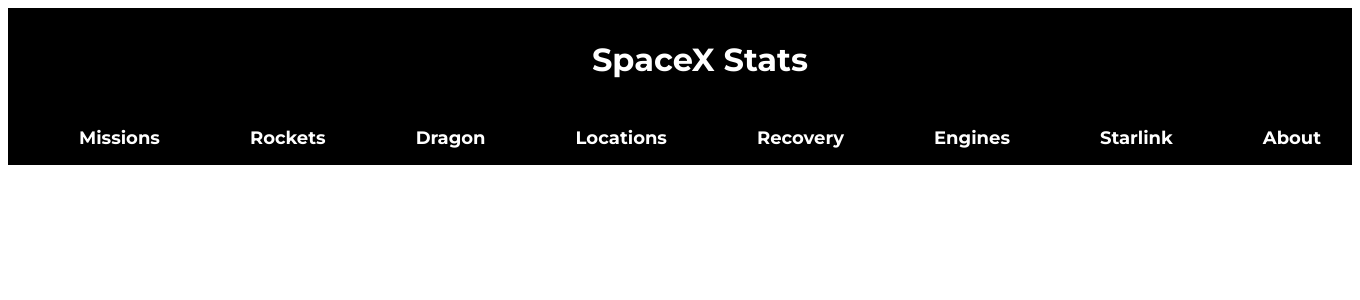
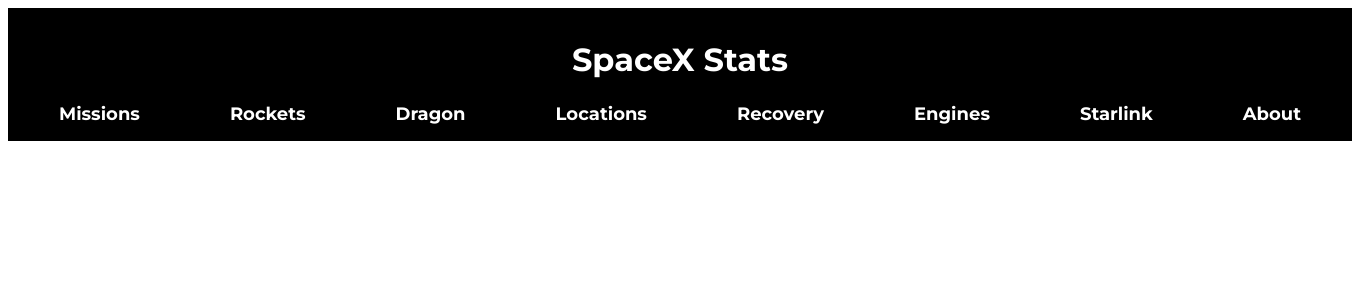
Before and after one commit to AshHatchett/SpaceX-Stats, a PHP site: page /header.php in a window 1360 px wide. Shown: the top 300 px of the page. Run offline with PHP 8.4, Linux system fonts and the light colour scheme.

Commit message:
Changes made
Modified header to be cleaner and adjust CSS padding and other changes to get centering correct for main header, and additionally made changes to nav bar to again fix padding, padding values can be modified

```diff
--- a/header.css
+++ b/header.css
@@ -1,4 +1,4 @@
-@import url('https://fonts.googleapis.com/css2?family=Montserrat:ital,wght@0,100;0,200;0,300;0,400;0,500;0,600;0,700;0,800;0,900;1,100;1,200;1,300;1,400;1,500;1,600;1,700;1,800;1,900&display=swap');
+@import url("https://fonts.googleapis.com/css2?family=Montserrat:ital,wght@0,100;0,200;0,300;0,400;0,500;0,600;0,700;0,800;0,900;1,100;1,200;1,300;1,400;1,500;1,600;1,700;1,800;1,900&display=swap");
 
 * {
 	font-family: "Montserrat", sans-serif;
@@ -9,8 +9,8 @@
 	justify-content: center;
 	align-items: center;
 	background: #000;
-    padding-left: 0;
-    margin-left: 0;
+	/* Padding goes: top, left, bottom, right */
+	padding: 2em 0 1em 0;
 }
 
 .navbar .navlist {
@@ -20,18 +20,35 @@
 
 .navbar .logo {
 	display: flex;
-    list-style: none;
+	justify-content: center;
+	align-items: center;
+}
+
+.navbar .logoText {
 	color: white;
 	font-weight: bold;
 	font-size: xx-large;
 	text-decoration: none;
 }
 
-.navbar .navlink {
+.secondNavbar {
+	display: flex;
+	justify-content: center;
+	align-items: center;
+	background: #000;
+	/* Padding goes: top, left, bottom, right */
+	padding: 0.5em 0 1em 0;
+}
+
+.secondNavbar .navlist {
+	display: flex;
+	list-style: none;
+}
+
+.secondNavbar .navlink {
 	color: white;
 	font-weight: bold;
 	font-size: large;
 	text-decoration: none;
 	padding: 0 2.5em 0 2.5em;
-
 }
--- a/header.php
+++ b/header.php
@@ -1,49 +1,34 @@
 <!DOCTYPE html>
 <html lang="en">
+
 <head>
     <meta charset="UTF-8">
     <meta http-equiv="X-UA-Compatible" content="IE=edge">
     <link rel="stylesheet" href="header.css">
     <meta name="viewport" content="width=device-width, initial-scale=1.0">
 </head>
+
 <body>
 
     <nav class="navbar">
-        <ul class="logo">
-            <li>
-                <a class="logo" href="index.php">SpaceX Stats</a>
-            </li>
-        </ul>
+        <div class="logo">
+            <a class="logoText" href="index.php">SpaceX Stats</a>
+        </div>
     </nav>
 
-    <nav class="navbar">
-        <ul class="navlist">
-            <li class="navlink">
-                <a>Missions</a>
-            </li>
-            <li class="navlink">
-                <a>Rockets</a>
-            </li>
-            <li class="navlink">
-                <a>Dragon</a>
-            </li>
-            <li class="navlink">
-                <a>Locations</a>
-            </li>
-            <li class="navlink">
-                <a>Recovery</a>
-            </li>
-            <li class="navlink">
-                <a>Engines</a>
-            </li>
-            <li class="navlink">
-                <a>Starlink</a>
-            </li>
-            <li class="navlink">
-                <a>About</a>
-            </li>
-        </ul>
+    <nav class="secondNavbar">
+        <div class="navlist">
+            <a class="navlink">Missions</a>
+            <a class="navlink">Rockets</a>
+            <a class="navlink">Dragon</a>
+            <a class="navlink">Locations</a>
+            <a class="navlink">Recovery</a>
+            <a class="navlink">Engines</a>
+            <a class="navlink">Starlink</a>
+            <a class="navlink">About</a>
+        </div>
     </nav>
 
 </body>
+
 </html>
--- a/main.css
+++ b/main.css
@@ -1,4 +1,4 @@
-@import url('https://fonts.googleapis.com/css2?family=Montserrat:ital,wght@0,100;0,200;0,300;0,400;0,500;0,600;0,700;0,800;0,900;1,100;1,200;1,300;1,400;1,500;1,600;1,700;1,800;1,900&display=swap');
+@import url("https://fonts.googleapis.com/css2?family=Montserrat:ital,wght@0,100;0,200;0,300;0,400;0,500;0,600;0,700;0,800;0,900;1,100;1,200;1,300;1,400;1,500;1,600;1,700;1,800;1,900&display=swap");
 
 * {
 	font-family: "Montserrat", sans-serif;
@@ -35,7 +35,6 @@
 	justify-content: center;
 
 	padding: 2em;
-
 }
 
 .bold-header {
```
Lines whose indentation alone changed are shown as unchanged.
